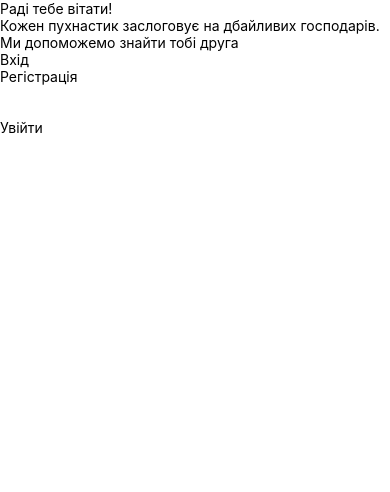
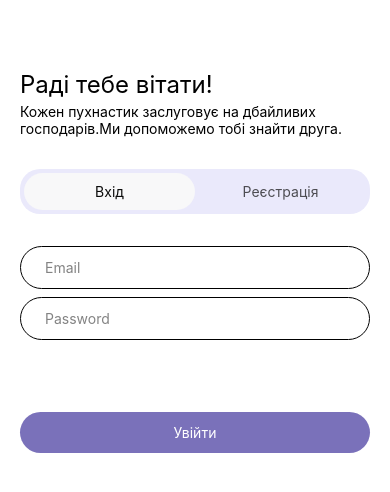
Before and after one commit to anstshaT/pet, a React Native app: screen / in a window 390 px wide. Shown: the top 492 px of the page. Built offline with nearby package versions, Linux system fonts and the light colour scheme.

Commit message:
Add styles for login page

```diff
--- a/App.tsx
+++ b/App.tsx
@@ -1,42 +1,10 @@
-import {
-  SafeAreaView,
-  Text,
-  TextInput,
-  TouchableOpacity,
-  View,
-} from 'react-native';
+import { SafeAreaView } from 'react-native';
+import LoginPage from './src/screen/Auth/Login';
 
 function App() {
   return (
     <SafeAreaView>
-      <View>
-        <Text>Раді тебе вітати!</Text>
-        <Text>
-          Кожен пухнастик заслоговує на дбайливих господарів. Ми допоможемо
-          знайти тобі друга
-        </Text>
-      </View>
-      <View>
-        <TouchableOpacity>
-          <Text>Вхід</Text>
-        </TouchableOpacity>
-        <TouchableOpacity>
-          <Text>Регістрація</Text>
-        </TouchableOpacity>
-      </View>
-      <View>
-        <View>
-          <View>
-            <TextInput />
-          </View>
-          <View>
-            <TextInput />
-          </View>
-        </View>
-        <TouchableOpacity>
-          <Text>Увійти</Text>
-        </TouchableOpacity>
-      </View>
+      <LoginPage />
     </SafeAreaView>
   );
 }
--- /dev/null
+++ b/src/screen/Auth/Login/index.tsx
@@ -0,0 +1,43 @@
+import { Text, TextInput, TouchableOpacity, View } from 'react-native';
+import styles from './styles';
+
+export default function LoginPage() {
+  return (
+    <View style={[styles.mainWrapper]}>
+      <View style={styles.titleContainer}>
+        <Text style={styles.title}>Раді тебе вітати!</Text>
+        <Text style={styles.welcomeText}>
+          Кожен пухнастик заслуговує на дбайливих господарів.Ми допоможемо тобі
+          знайти друга.
+        </Text>
+      </View>
+      <View style={styles.buttonContainer}>
+        <TouchableOpacity style={styles.loginBtn}>
+          <Text style={styles.authText}>Вхід</Text>
+        </TouchableOpacity>
+        <TouchableOpacity style={styles.registrationBtn}>
+          <Text style={styles.authText}>Реєстрація</Text>
+        </TouchableOpacity>
+      </View>
+      <View style={styles.formContainer}>
+        <View style={styles.inputContainer}>
+          <TextInput
+            placeholder={'Email'}
+            style={styles.input}
+            placeholderTextColor={'#838383'}
+          />
+        </View>
+        <View style={styles.inputContainer}>
+          <TextInput
+            placeholder={'Password'}
+            style={styles.input}
+            placeholderTextColor={'#838383'}
+          />
+        </View>
+      </View>
+      <TouchableOpacity style={styles.loginBtnContainer}>
+        <Text style={styles.loginText}>Увійти</Text>
+      </TouchableOpacity>
+    </View>
+  );
+}
--- /dev/null
+++ b/src/screen/Auth/Login/styles.ts
@@ -0,0 +1,73 @@
+import { Platform, StyleSheet } from 'react-native';
+
+export default StyleSheet.create({
+  mainWrapper: {
+    margin: 20,
+    marginTop: Platform.select({
+      ios: 70,
+      android: 90,
+      default: 70,
+    }),
+  },
+  title: {
+    fontSize: 24,
+    color: 'black',
+  },
+  welcomeText: {
+    fontSize: 14,
+    color: 'black',
+  },
+  buttonContainer: {
+    flexDirection: 'row',
+    justifyContent: 'space-between',
+    backgroundColor: '#EAE9FB',
+    padding: 4,
+    borderRadius: 20,
+    marginTop: 32,
+  },
+  loginBtn: {
+    alignItems: 'center',
+    backgroundColor: '#F8F8F9',
+    padding: 10,
+    borderRadius: 20,
+    flex: 1,
+  },
+  authText: {
+    color: '#0B0B0B',
+    fontSize: 14,
+  },
+  registrationBtn: {
+    alignItems: 'center',
+    padding: 10,
+    borderRadius: 20,
+    flex: 1,
+    opacity: 0.7,
+  },
+  titleContainer: {
+    gap: 4,
+  },
+  inputContainer: {
+    borderWidth: 1,
+    borderRadius: 25,
+    marginVertical: 4,
+    paddingHorizontal: 24,
+    paddingVertical: Platform.select({
+      android: 12,
+      ios: 14,
+      default: 12,
+    }),
+  },
+  formContainer: { marginTop: 28, marginBottom: 68 },
+  input: {
+    padding: 0,
+  },
+  loginBtnContainer: {
+    borderRadius: 25,
+    backgroundColor: '#7A71BA',
+    paddingVertical: 12,
+    alignItems: 'center',
+  },
+  loginText: {
+    color: 'white',
+  },
+});
```
